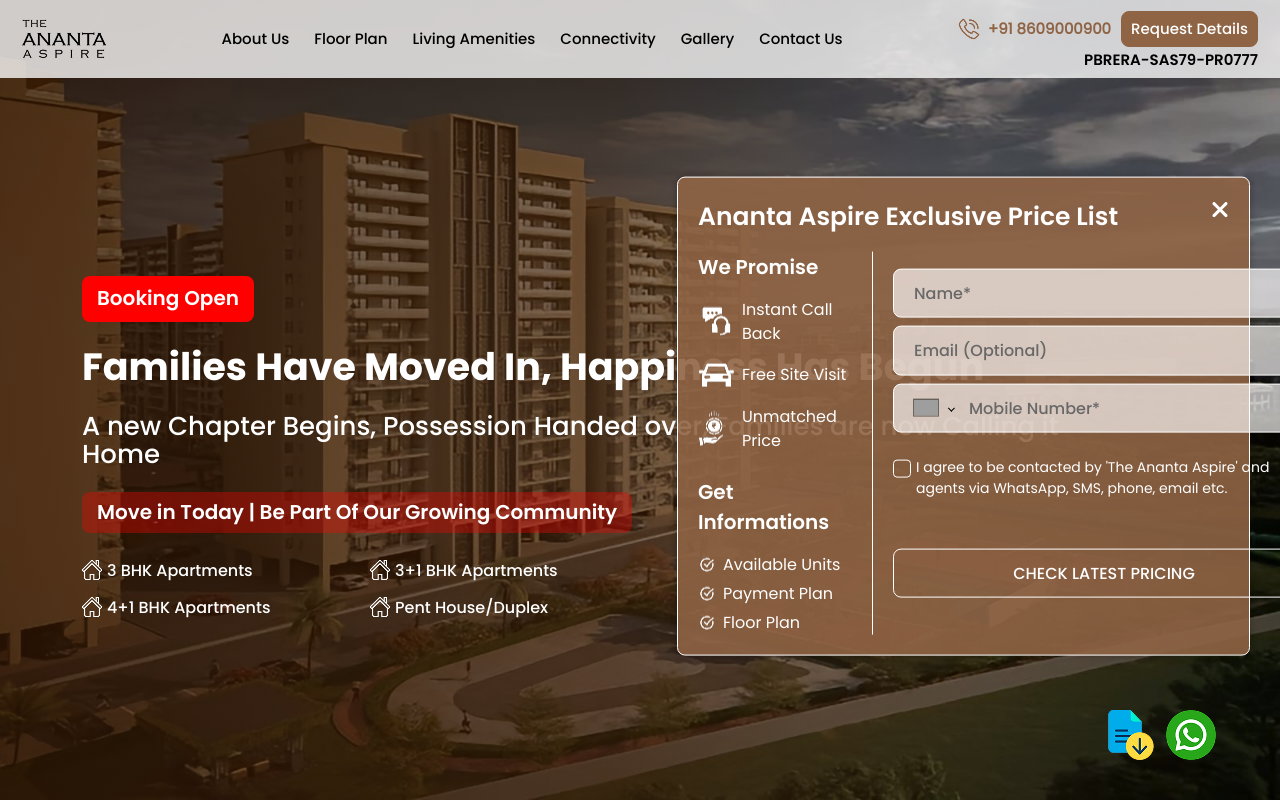
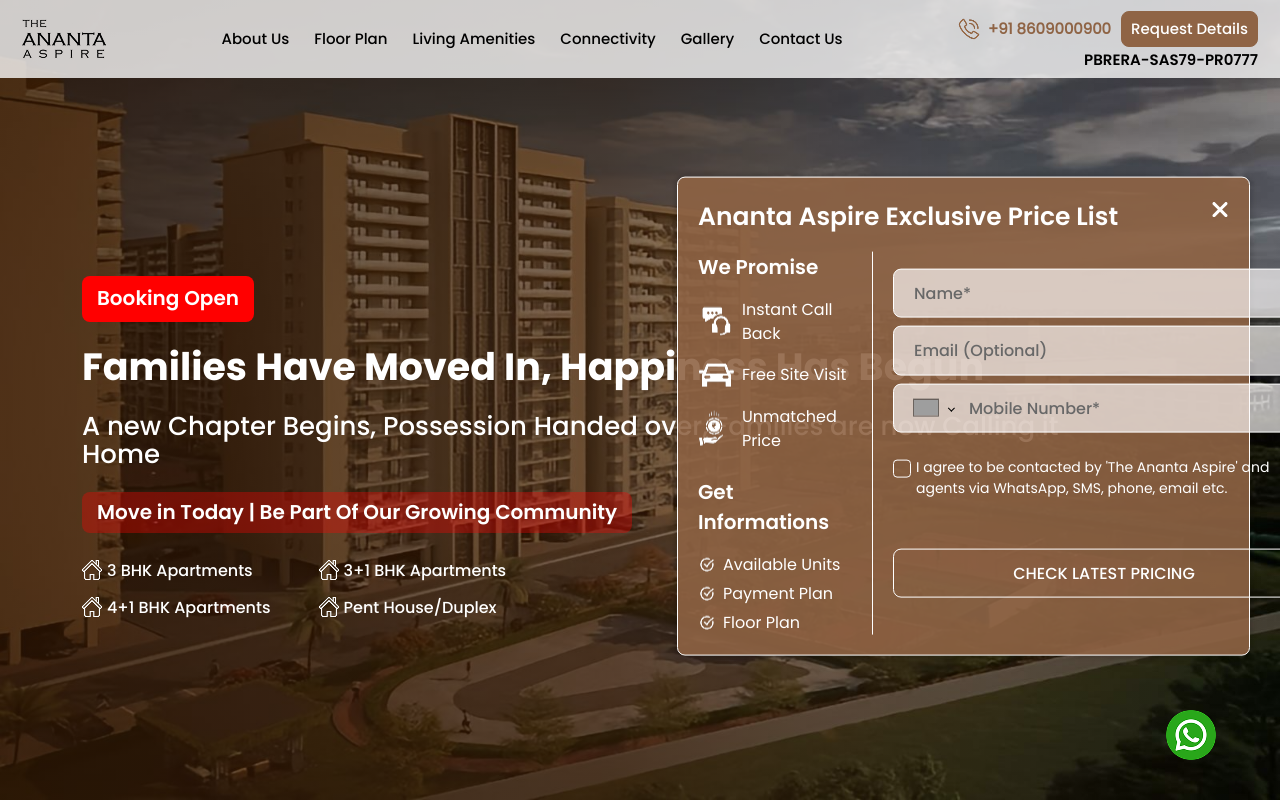
Before and after one commit to soniiosandweb/ananta-mix, a React (Create React App) app: page / in a window 1280 px wide. Shown: the top 802 px of the page. Built offline with nearby package versions, Linux system fonts and the light colour scheme; grey boxes are pictures that could not be loaded; a web font is replaced by a local one.

Commit message:
feedback

```diff
--- a/src/components/Home/banner/Banner.css
+++ b/src/components/Home/banner/Banner.css
@@ -110,7 +110,7 @@
     gap: 10px;
     justify-content: space-between;
     flex-wrap: wrap;
-    max-width: 480px;
+    max-width: 430px;
 }
 .banner_slider_lists_item {
     display: flex;
@@ -120,7 +120,7 @@
     line-height: 27px;
     font-weight: 500;
     font-family: var(--font-medium);
-    width: 40%;
+    width: 45%;
 }
 .banner_slider_lists_item img {
     width: 20px;
@@ -144,7 +144,7 @@
         font-size: 18px;
     }
     .banner_slider_icons_lists {
-        max-width: 550px;
+        max-width: 500px;
     }
     .banner_slider_text_block {
         max-width: 80%;
@@ -214,6 +214,9 @@
         height: 16px;
         object-fit: contain;
     }
+    .banner_slider_icons_lists {
+        justify-content: start;
+    }
 }
 @media (max-width: 575px) {
     .banner_slider_item .container,
--- a/src/components/Layout/header/Header.jsx
+++ b/src/components/Layout/header/Header.jsx
@@ -15,7 +15,7 @@
 import moneyIcon from "../../../assests/images/money.png";
 import checkIcon from "../../../assests/images/check.png";
 import whatsappIcon from "../../../assests/images/whatsapp.png";
-import downloadIcon from "../../../assests/images/download.png";
+// import downloadIcon from "../../../assests/images/download.png";
 
 const promiseContent = [
   {
@@ -269,7 +269,7 @@
             {/* <div className='sticky h-0 z-20' style={{ top: "45%" }}><button tabIndex='-1' className="w-max text-xs font-medium capitalize cursor-pointer bg-primary-brown p-2 sm:p-2.5 rounded-md text-white absolute -rotate-90 download-broucher-btn" style={{ right: "-46px" }} onClick={handleOpen}>Download Brochure</button>
             </div> */}
             <div className="fixed_btns_header z-20">
-              <img src={downloadIcon} alt="Download" className="header_btns_float download" onClick={handleOpen} />
+              {/* <img src={downloadIcon} alt="Download" className="header_btns_float download" onClick={handleOpen} /> */}
               <a href="https://wa.me/+918609000900" rel="noreferrer" target="_blank">
                 <img src={whatsappIcon} alt="Whatsapp" className="header_btns_float whatsapp" />
               </a>
```
